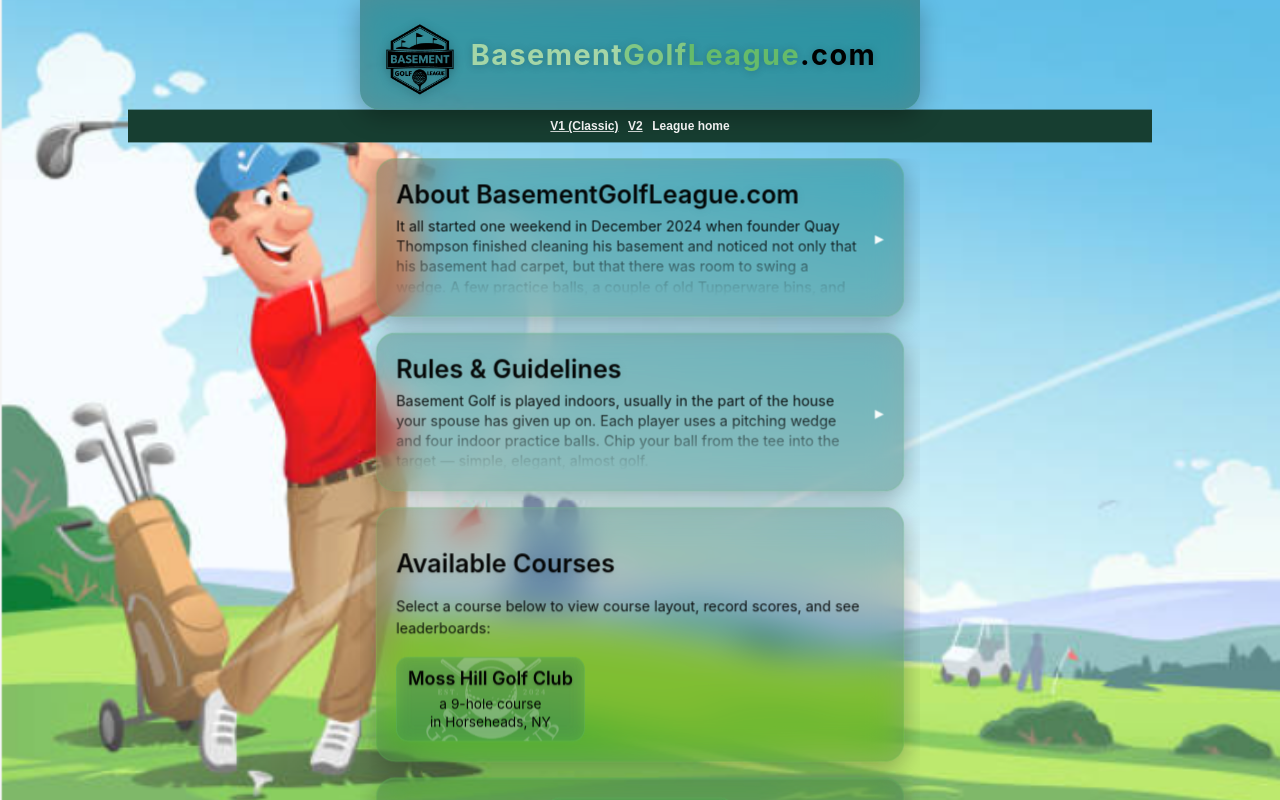
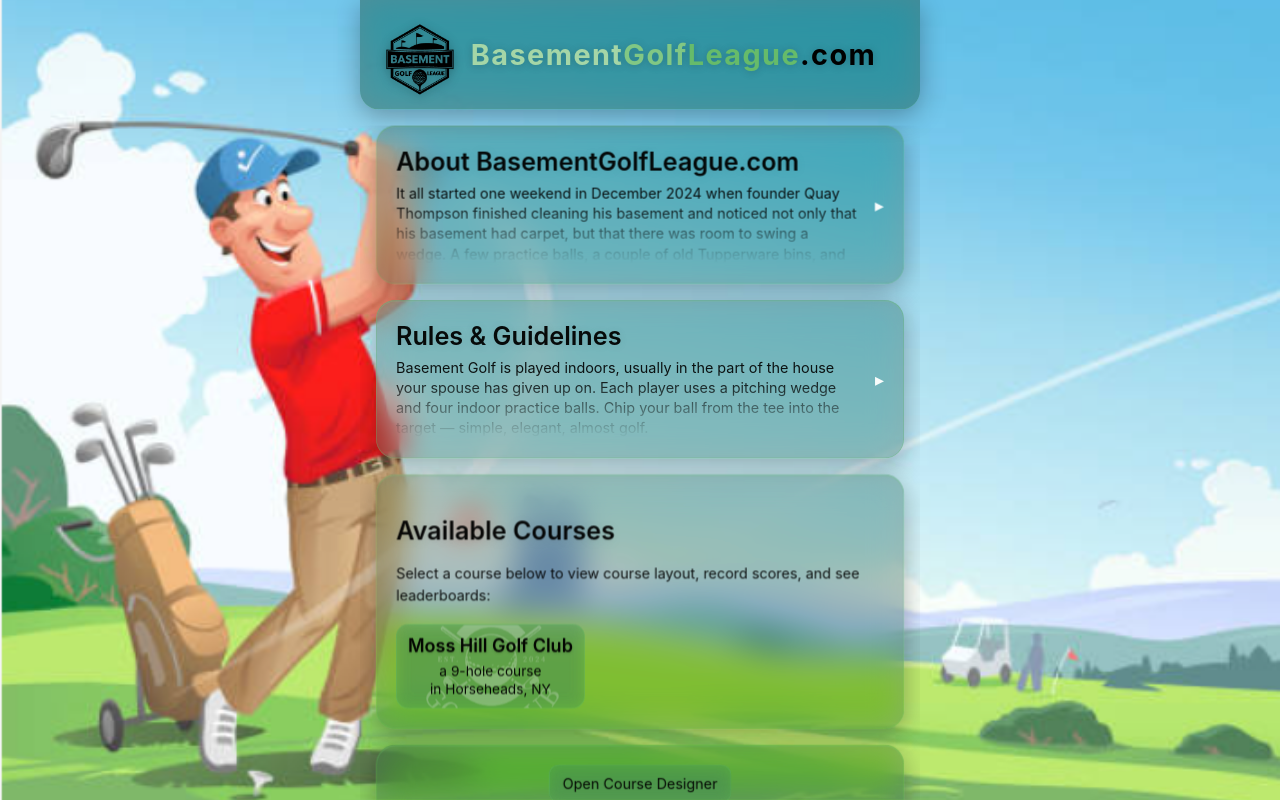
Before and after one commit to reeseqthompson/scorecard, a plain HTML site: page v3/index.html in a window 1280 px wide. Drawn offline with Linux system fonts and the light colour scheme.

Commit message:
Remove version links from league homepage

```diff
--- a/v3/index.html
+++ b/v3/index.html
@@ -355,7 +355,6 @@
         <h1 class="site-title"><span class="part-1">Basement</span><span class="part-2">Golf</span><span class="part-3">League</span><span class="part-dotcom">.com</span></h1>
     </header>
 
-    <nav aria-label="App version" style="display:flex;gap:12px;justify-content:center;flex-wrap:wrap;padding:12px;background:#173e31;color:white;font:600 15px sans-serif"><a style="color:white" href="/v1">V1 (Classic)</a> <a style="color:white" href="/">V2</a> <span aria-current="page">League home</span></nav>
     <main>
         <section class="section">
             <details class="collapsible">
```
